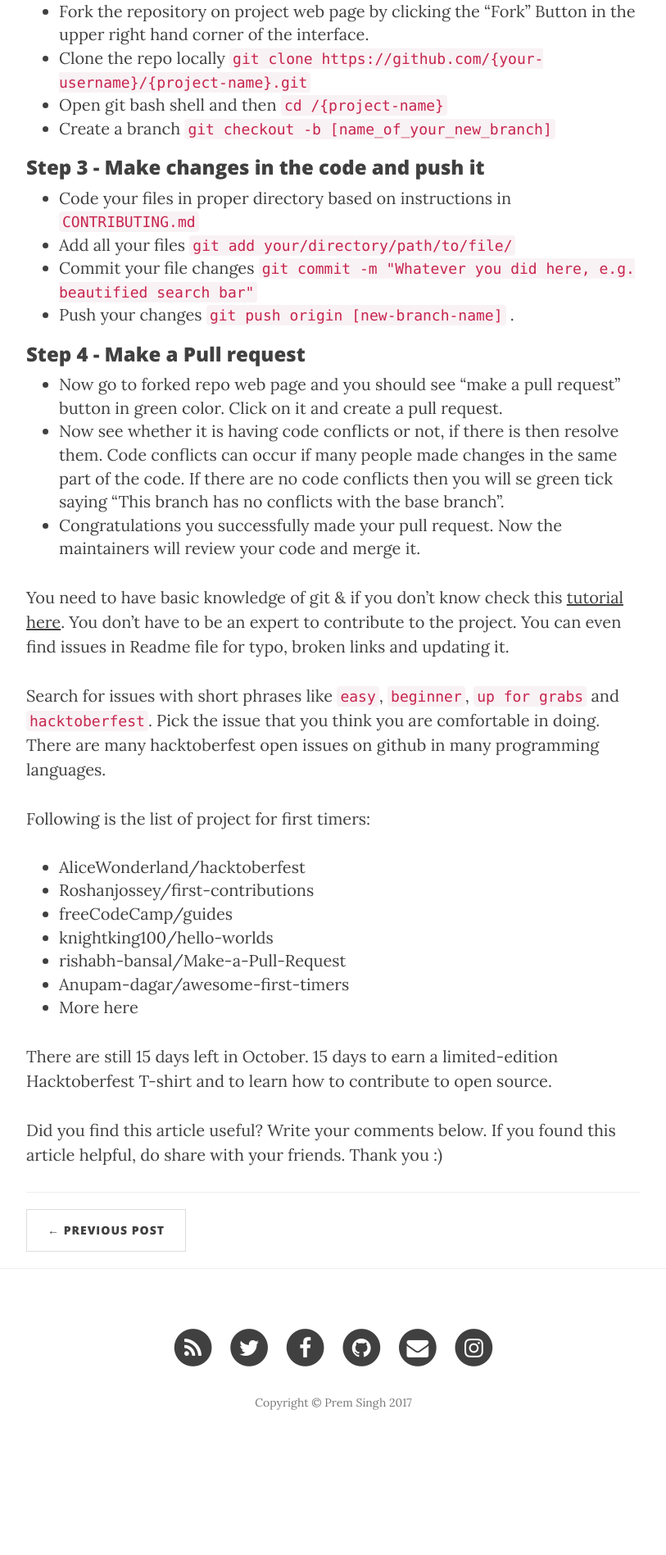
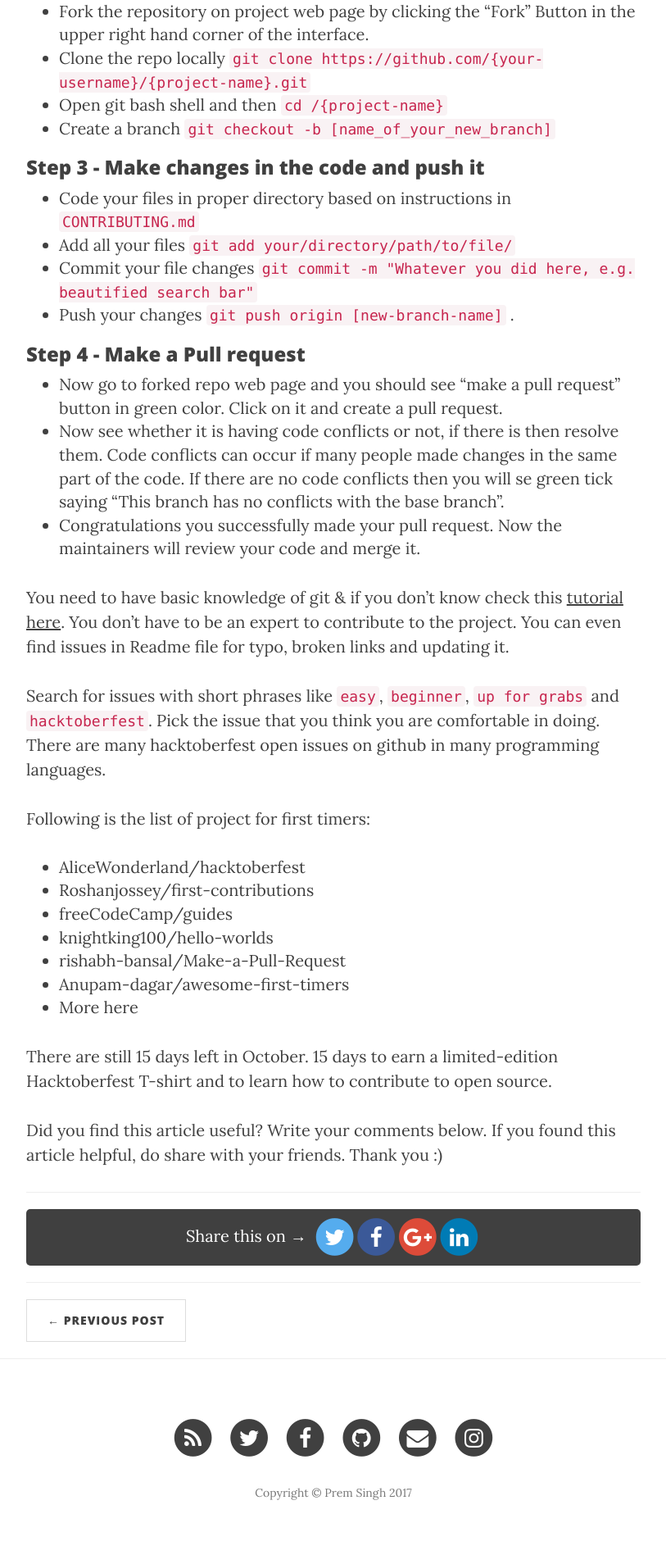
Before and after one commit to PREMPRAKASHSINGH/blog, a Jekyll site: the page built from _posts/2017-10-16-hacktoberfest.markdown, in a window 1280 px wide. Shown: the part 2670-4567 px from the top of the page at 82% size, without its empty margins (233-1046 px from the left). Built offline with Jekyll 4.4.1, drawn with Linux system fonts in a browser that asks for light colours; nearby versions of some CDN libraries; comment, search, counter and statistics services are not loaded; before the commit the page ends 4457 px from its top, so only the background shows below that.

Commit message:
added social media share

```diff
--- /dev/null
+++ b/_includes/share-page.html
@@ -0,0 +1,33 @@
+<div class="share-page">
+    Share this on &rarr; &nbsp;
+    <a href="https://twitter.com/intent/tweet?text={{ page.title }}&url={{ site.url }}{{ site.baseurl }}{{ page.url }}&via={{ site.twitter_username }}&related={{ site.twitter_username }}"
+      rel="nofollow" target="_blank" title="Share on Twitter"
+      onclick="window.open(this.href, 'pop-up', 'left=20,top=20,width=500,height=500,toolbar=1,resizable=0'); return false;">
+      <span class="fa-stack fa-lg">
+        <i class="fa fa-circle twitter fa-stack-2x"></i>
+        <i class="fa fa-twitter fa-stack-1x fa-inverse"></i>
+      </span>
+    </a>
+    <a href="https://facebook.com/sharer/sharer.php?u={{ site.url }}{{ site.baseurl }}{{ page.url }}"
+      rel="nofollow" target="_blank" title="Share on Facebook"
+      onclick="window.open(this.href, 'pop-up', 'left=20,top=20,width=500,height=500,toolbar=1,resizable=0'); return false;">
+      <span class="fa-stack fa-lg">
+        <i class="fa fa-circle facebook fa-stack-2x"></i>
+        <i class="fa fa-facebook fa-stack-1x fa-inverse"></i>
+      </span>
+    </a>
+    <a href="https://plus.google.com/share?url={{ site.url }}{{ site.baseurl }}{{ page.url }}" rel="nofollow" target="_blank" title="Share on Google+"
+      onclick="window.open(this.href, 'pop-up', 'left=20,top=20,width=500,height=500,toolbar=1,resizable=0'); return false;">
+      <span class="fa-stack fa-lg">
+        <i class="fa fa-circle google-plus fa-stack-2x"></i>
+        <i class="fa fa-google-plus fa-stack-1x fa-inverse"></i>
+      </span>
+    </a>
+    <a href="https://www.linkedin.com/shareArticle?mini=true&url={{ site.url }}{{ site.baseurl }}{{ page.url }}" rel="nofollow" target="_blank" title="Share on Linkedin"
+      onclick="window.open(this.href, 'pop-up', 'left=20,top=20,width=500,height=500,toolbar=1,resizable=0'); return false;">
+      <span class="fa-stack fa-lg">
+        <i class="fa fa-circle linkedin fa-stack-2x"></i>
+        <i class="fa fa-linkedin fa-stack-1x fa-inverse"></i>
+      </span>
+    </a>
+</div>
--- a/_layouts/post.html
+++ b/_layouts/post.html
@@ -24,9 +24,9 @@ layout: default
   <div class="container">
     <div class="row">
       <div class="col-lg-8 col-lg-offset-2 col-md-10 col-md-offset-1">
-
       	{{ content }}
-
+        <hr>
+        {% include share-page.html %}
         <hr>
         {% if site.disqus.shortname %}
           {% include disqus_comments.html %}
@@ -43,7 +43,6 @@ layout: default
           </li>
           {% endif %}
         </ul>
-
       </div>
     </div>
   </div>
--- a/css/clean-blog.css
+++ b/css/clean-blog.css
@@ -1,9 +1,3 @@
-/*!
- * Clean Blog v1.0.0 (http://startbootstrap.com)
- * Copyright 2015 Start Bootstrap
- * Licensed under MIT (https://spdx.org/licenses/MIT)
- */
-
 body {
   font-family: 'Lora', 'Times New Roman', serif;
   font-size: 20px;
@@ -401,3 +395,29 @@ img::-moz-selection {
 body {
   webkit-tap-highlight-color: #0085a1;
 }
+.share-page {
+  text-align: center;
+  background: #404040;
+  color: white;
+  padding: 8px 15px;
+  border-radius: 5px;
+}
+.share-page a {
+  font-weight: 700;
+  margin-left: -8px;
+}
+.share-page a:hover {
+  text-decoration: none;
+}
+.share-page a .twitter {
+  color: #55acee;
+}
+.share-page a .facebook {
+  color: #3b5998;
+}
+.share-page a .google-plus {
+  color: #dd4b39;
+}
+.share-page a .linkedin {
+  color: #007bb5;
+}
--- a/package.json
+++ b/package.json
@@ -1,8 +1,8 @@
 {
-    "name": "Prem | blog",
-    "title": "Prem | blog",
+    "name": "howtocoder.com",
+    "title": "howtocoder - let's learn how to code together by building projects.",
     "version": "1.0.0",
-    "homepage": "premprakashsingh.github.io",
+    "homepage": "howtocoder.com",
     "author": "Prem Singh",
     "license": "MIT",
     "devDependencies": {
```
Also changed, not shown: Gruntfile.js (+4 -4 lines), less/clean-blog.less (+32 -0 lines), _includes/footer.html (indentation only), css/clean-blog.min.css, js/script.js (added), js/script.min.js (added). Lines whose indentation alone changed are shown as unchanged.
